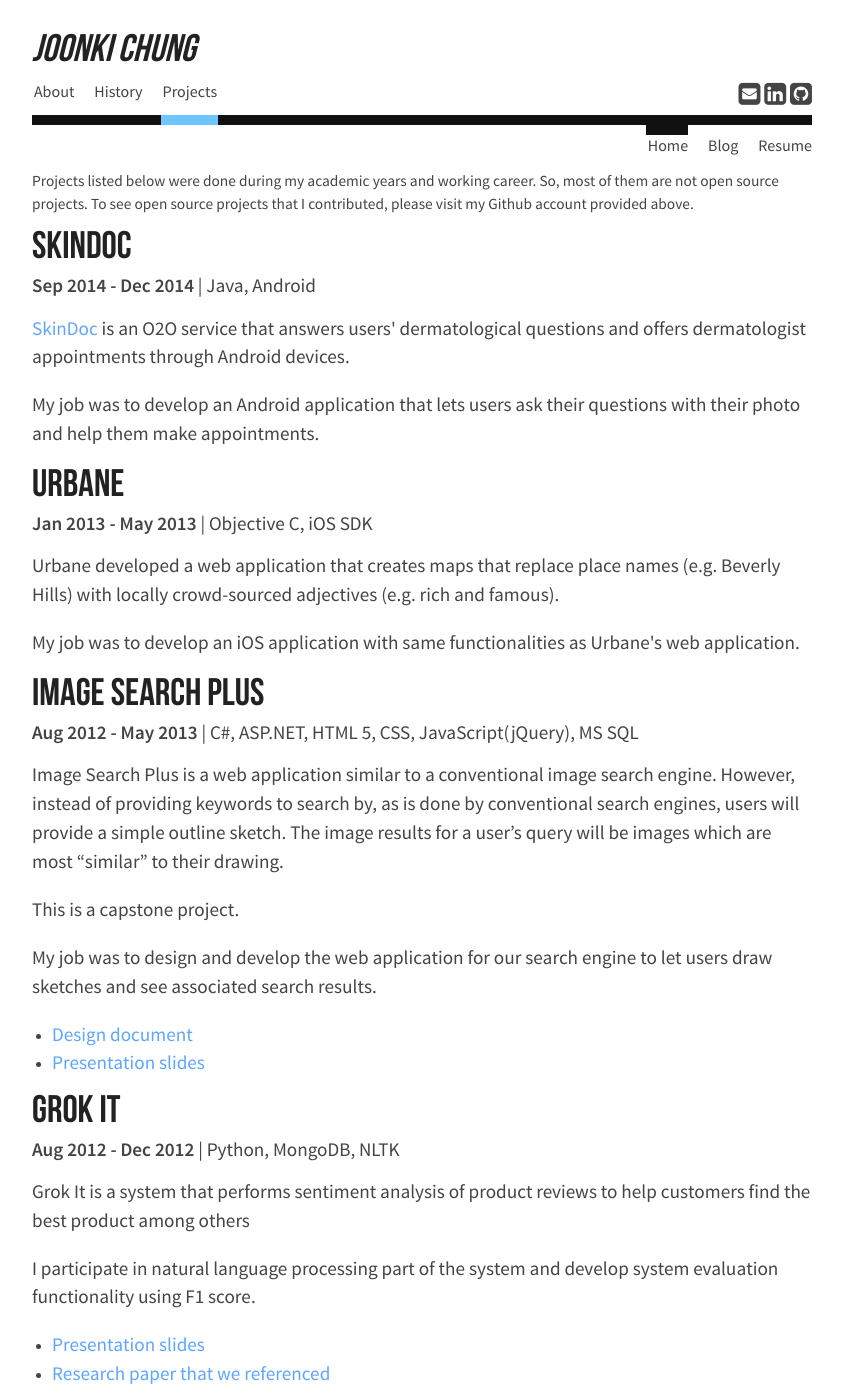
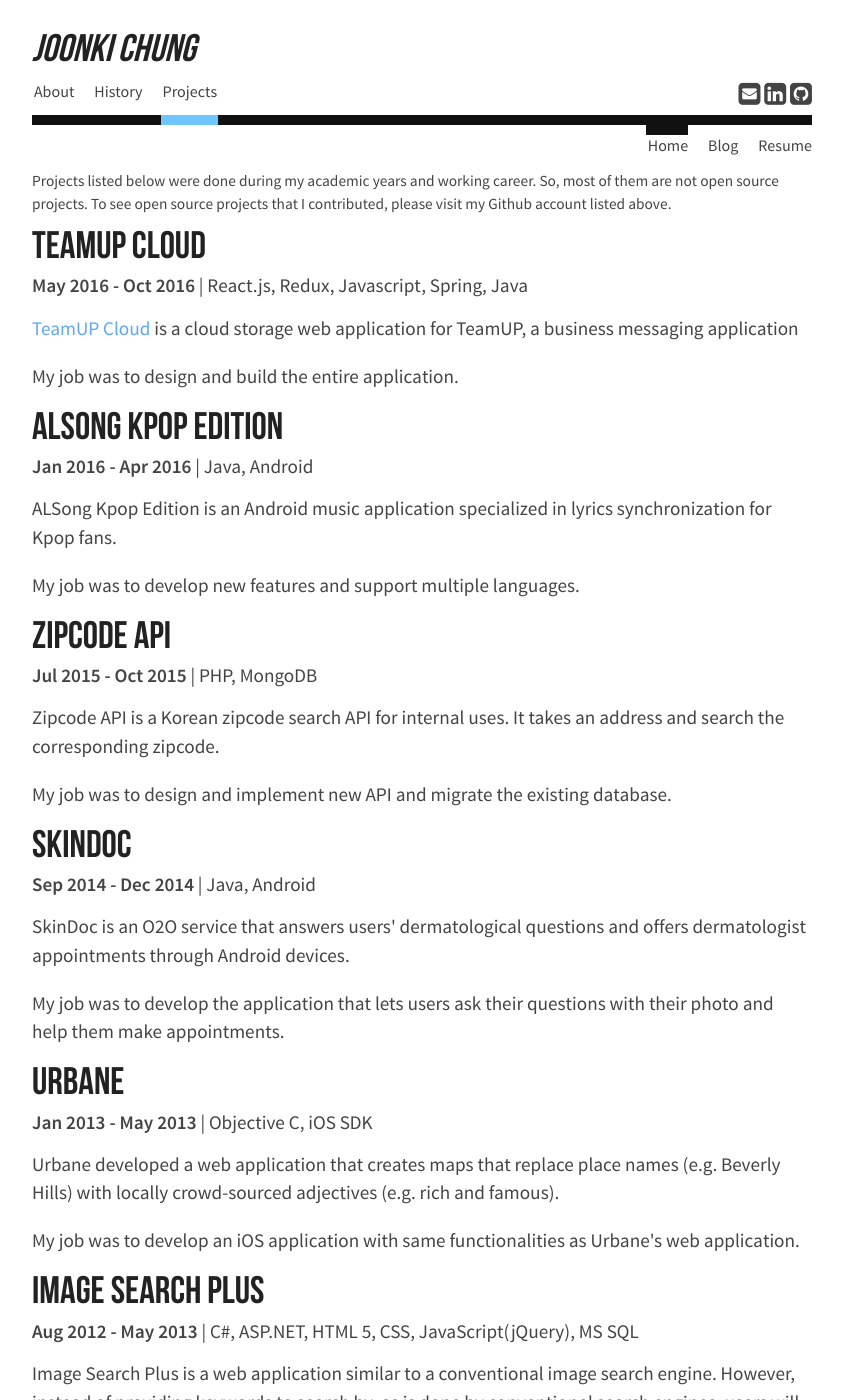
Before and after one commit to joonki34/joonki34.github.io, a Jekyll site: the page built from projects/index.html, in a window 1280 px wide and 1400 px high. Shown: the whole window, without its empty margins (218-1061 px from the left). Built offline with Jekyll 4.4.1, drawn with Linux system fonts in a browser that asks for light colours; nearby versions of some CDN libraries.

Commit message:
Update information

```diff
--- a/history/index.html
+++ b/history/index.html
@@ -11,9 +11,9 @@
 			<p><a href="http://www.estsoft.co.kr/default.aspx" target="_blank">ESTsoft</a></p>
 			<p>Software Engineer <span class="date">May 2014 - Present</span></p>
 			<ul>
-				<li>Developed and maintained Android applications.</li>
-				<li>Developed and maintained web applications written in Java.</li>
-				<li>Maintained a CMS website written in PHP.</li>
+				<li>Developed a cloud storage web application (React/Redux, Spring).</li>
+				<li>Developed a Korean zipcode search API for internal uses (PHP, MongoDB).</li>
+				<li>Developed several Android applications.</li>
 			</ul>
 		</li>
 		<li>
--- a/index.html
+++ b/index.html
@@ -17,5 +17,5 @@
 </p>
 
 <p>
-	Joonki is a hardcore film buff. He had watched a lot of films and goes to the movie theater on a regular basis. He runs a <a href="http://joonki.tistory.com" target="_blank">blog</a> to write film reviews (in Korean). He loves to watch action/thriller movies.
+	Joonki is a hardcore film buff. He had watched a lot of films and goes to the movie theater on a regular basis. He posts film reviews on his <a href="http://joonki.tistory.com" target="_blank">blog</a> in Korean. He loves to watch action/thriller movies.
 </p>
--- a/projects/index.html
+++ b/projects/index.html
@@ -6,8 +6,44 @@
 ---
 <div id="projects">
 	<div class="help">
-		<p>Projects listed below were done during my academic years and working career. So, most of them are not open source projects. To see open source projects that I contributed, please visit my Github account provided above.
+		<p>Projects listed below were done during my academic years and working career. So, most of them are not open source projects. To see open source projects that I contributed, please visit my Github account listed above.
 		</p>
+	</div>
+	<div class="project">
+		<h5 class="title">TeamUP Cloud</h5>
+
+		<div class="meta">
+		<span class="date">May 2016 - Oct 2016</span> | <span class="toolstack">React.js, Redux, Javascript, Spring, Java</span>
+		</div>
+
+		<div class="description">
+			<p><a href="https://cloud.tmup.com" target="_blank">TeamUP Cloud</a> is a cloud storage web application for TeamUP, a business messaging application</p>
+			<p>My job was to design and build the entire application.</p>
+		</div>
+	</div>
+	<div class="project">
+		<h5 class="title">ALSong Kpop Edition</h5>
+
+		<div class="meta">
+		<span class="date">Jan 2016 - Apr 2016</span> | <span class="toolstack">Java, Android</span>
+		</div>
+
+		<div class="description">
+			<p>ALSong Kpop Edition is an Android music application specialized in lyrics synchronization for Kpop fans.</p>
+			<p>My job was to develop new features and support multiple languages.</p>
+		</div>
+	</div>
+	<div class="project">
+		<h5 class="title">Zipcode API</h5>
+
+		<div class="meta">
+		<span class="date">Jul 2015 - Oct 2015</span> | <span class="toolstack">PHP, MongoDB</span>
+		</div>
+
+		<div class="description">
+			<p>Zipcode API is a Korean zipcode search API for internal uses. It takes an address and search the corresponding zipcode.</p>
+			<p>My job was to design and implement new API and migrate the existing database.</p>
+		</div>
 	</div>
 	<div class="project">
 		<h5 class="title">SkinDoc</h5>
@@ -17,8 +53,8 @@
 		</div>
 
 		<div class="description">
-			<p><a href="https://play.google.com/store/apps/details?id=com.estsoft.skindoc" target="_blank">SkinDoc</a> is an O2O service that answers users' dermatological questions and offers dermatologist appointments through Android devices.</p>
-			<p>My job was to develop an Android application that lets users ask their questions with their photo and help them make appointments.</p>
+			<p>SkinDoc is an O2O service that answers users' dermatological questions and offers dermatologist appointments through Android devices.</p>
+			<p>My job was to develop the application that lets users ask their questions with their photo and help them make appointments.</p>
 		</div>
 	</div>
 
```
